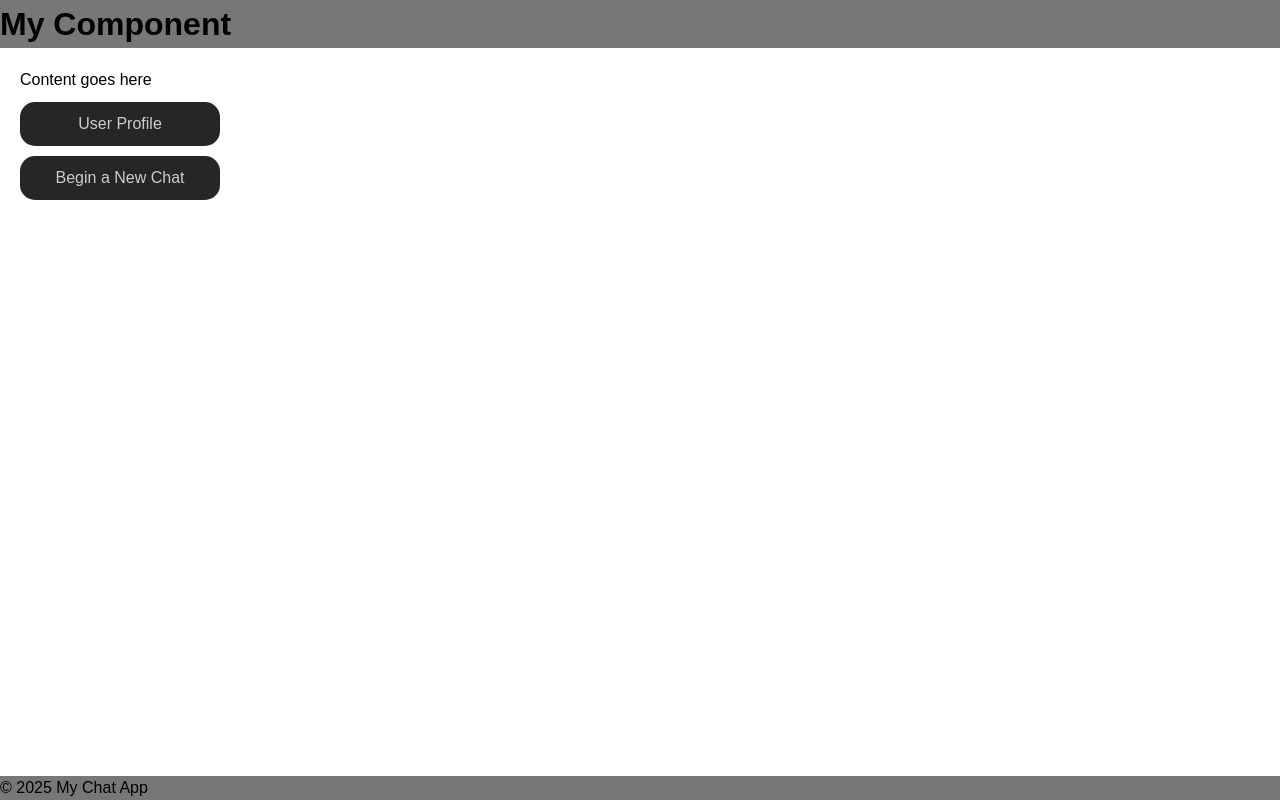
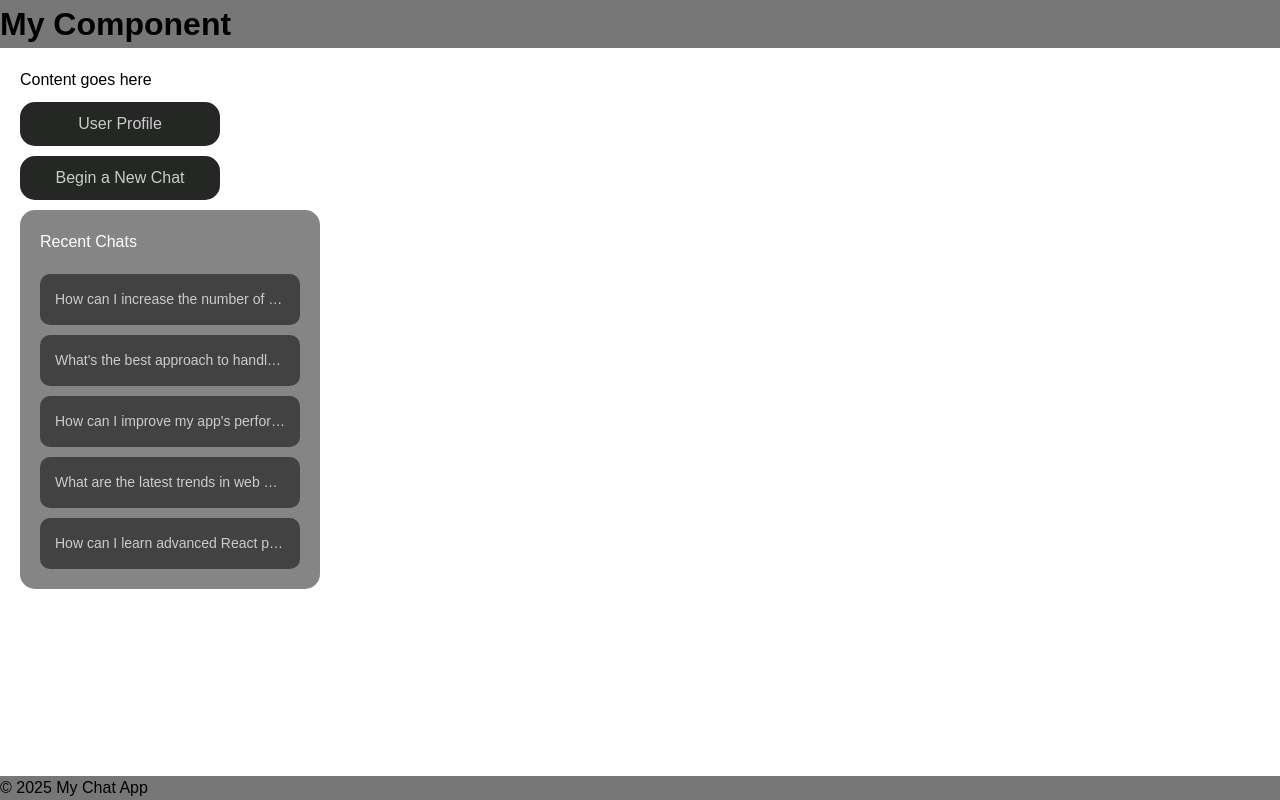
Before and after one commit to 1209kes/React-Session-TF, a React (Vite) app in the folder chat-project/: page /component in a window 1280 px wide. Built offline with nearby package versions, Linux system fonts and the light colour scheme.

Commit message:
feat: step3 chatlist

```diff
--- a/chat-project/src/components/MessageItem/MessageItem.jsx
+++ b/chat-project/src/components/MessageItem/MessageItem.jsx
@@ -0,0 +1,11 @@
+import styles from './MessageItem.module.css';
+
+const MessageItem = ({ message }) => {
+    return (
+        <div className={styles['message-item']}>
+            <span className={styles['message-text']}>{message}</span>
+        </div>
+    );
+};
+
+export default MessageItem;
--- a/chat-project/src/components/MessageItem/MessageItem.module.css
+++ b/chat-project/src/components/MessageItem/MessageItem.module.css
@@ -0,0 +1,28 @@
+.message-item {
+    display: flex;
+    align-items: center;
+    gap: 10px;
+    background-color: #424242;
+    padding: 15px;
+    border-radius: 10px;
+    cursor: pointer;
+    transition: background-color 0.2s ease;
+}
+
+.message-item:hover {
+    background-color: #444444;
+}
+
+.message-icon {
+    font-size: 20px;
+    color: #cccccc;
+}
+
+.message-text {
+    flex-grow: 1;
+    color: #cccccc;
+    font-size: 14px;
+    white-space: nowrap;
+    overflow: hidden;
+    text-overflow: ellipsis;
+}
--- a/chat-project/src/components/MessageList/MessageList.jsx
+++ b/chat-project/src/components/MessageList/MessageList.jsx
@@ -0,0 +1,15 @@
+import styles from './MessageList.module.css';
+import MessageItem from '../MessageItem/MessageItem';
+
+const MessageList = ({ messages }) => {
+    return (
+        <div className={styles['message-list']}>
+            <div className={styles['message-title']}>Recent Chats</div>
+            {messages.map((message, index) => (
+                <MessageItem key={index} message={message} />
+            ))}
+        </div>
+    );
+};
+
+export default MessageList;
--- a/chat-project/src/components/MessageList/MessageList.module.css
+++ b/chat-project/src/components/MessageList/MessageList.module.css
@@ -0,0 +1,16 @@
+.message-list {
+    display: flex;
+    flex-direction: column;
+    gap: 10px;
+    background-color: rgba(30, 30, 30, 0.54);
+    padding: 20px;
+    border-radius: 15px;
+    width: 300px;
+}
+
+.message-title {
+    font-size: 16px;
+    font-weight: 500;
+    color: #ffffff;
+    margin-bottom: 10px;
+}
--- a/chat-project/src/pages/Component/Component.jsx
+++ b/chat-project/src/pages/Component/Component.jsx
@@ -2,10 +2,19 @@ import React from 'react';
 import Header from '../../components/layout/Header/Header';
 import Footer from '../../components/layout/Footer/Footer';
 import Button from '../../components/shared/Button/Button';
+import MessageList from '../../components/MessageList/MessageList';
 import styles from './Component.module.css';
 import { showAlert } from '../../utils/Alert';
 
 const ComponentPage = () => {
+    const messages = [
+        'How can I increase the number of users?',
+        "What's the best approach to handle errors?",
+        "How can I improve my app's performance?",
+        'What are the latest trends in web development?',
+        'How can I learn advanced React patterns?',
+    ];
+
     const UserClick = () => {
         showAlert('안녕하세요! 유저 프로필입니다.');
     };
@@ -21,6 +30,7 @@ const ComponentPage = () => {
                 Content goes here
                 <Button label="User Profile" onClick={UserClick} />
                 <Button label="Begin a New Chat" onClick={ChatClick} />
+                <MessageList messages={messages} />
             </main>
             <Footer />
         </div>
```
